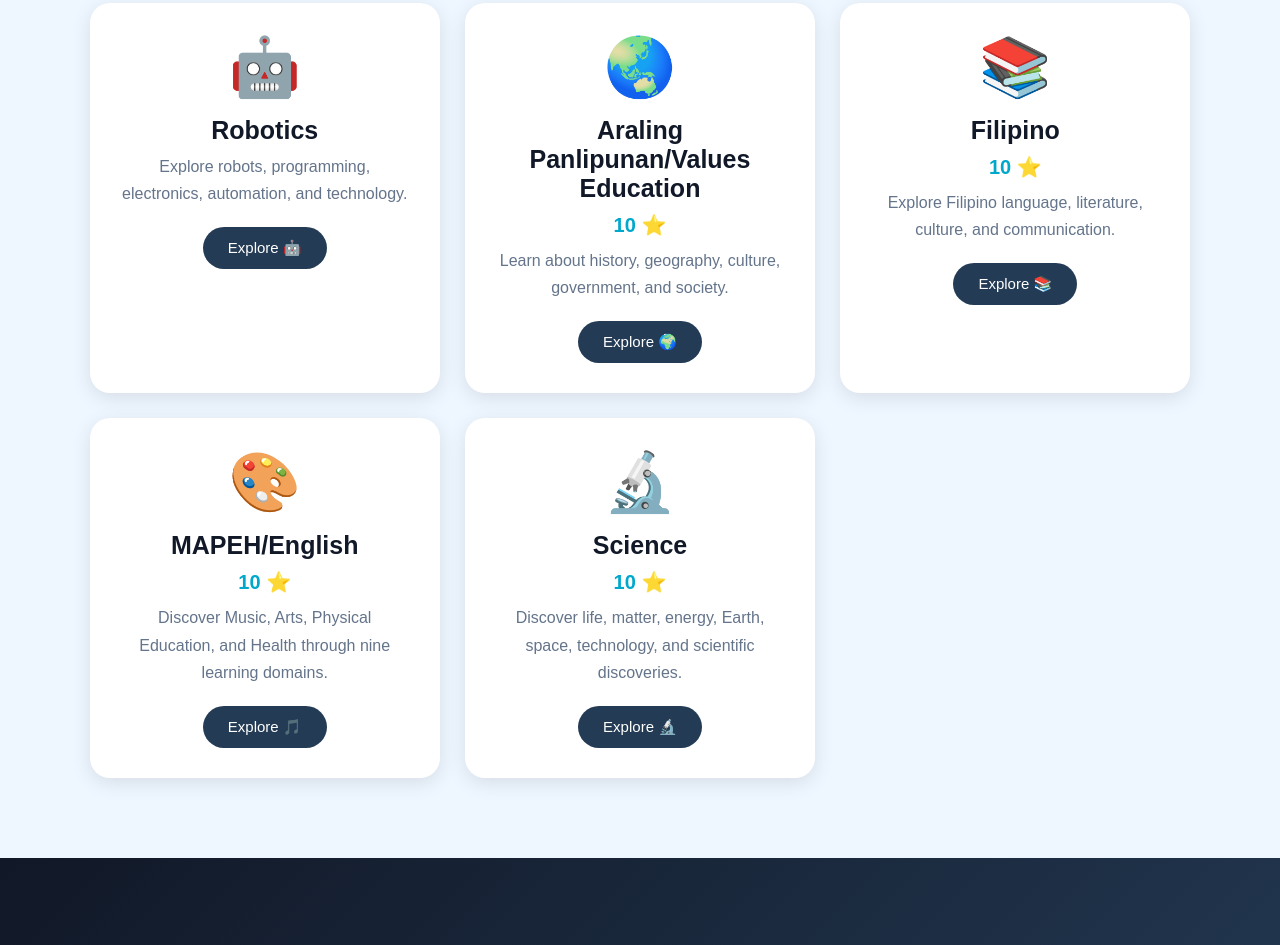
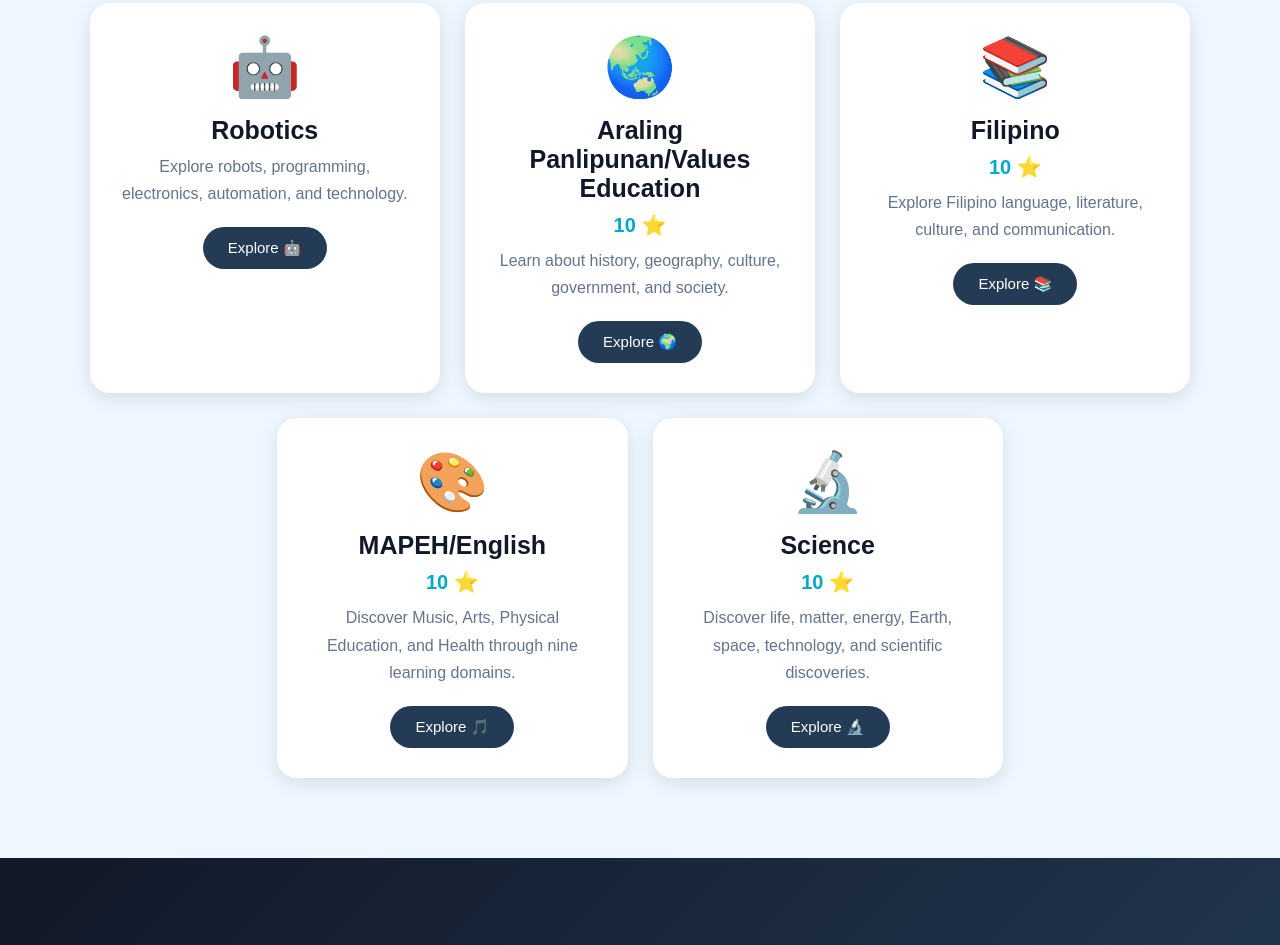
Before and after one commit to JusTechForgIN/Patchbreaker, a plain HTML site: page index.html in a window 1280 px wide. Shown: the part 1574-2519 px from the top of the page. Drawn offline with Linux system fonts and the light colour scheme.

Commit message:
Update index.html

```diff
--- a/index.html
+++ b/index.html
@@ -817,6 +817,23 @@
 
       .safety {
         margin: 30px 20px;
+      }
+    }
+
+
+    /* CENTER THE LAST TWO SUBJECT CARDS */
+    @media (min-width: 769px) {
+      .subjects-container {
+        grid-template-columns: repeat(6, minmax(0, 1fr));
+      }
+      .subject-card {
+        grid-column: span 2;
+      }
+      .subject-card:nth-child(4) {
+        grid-column: 2 / span 2;
+      }
+      .subject-card:nth-child(5) {
+        grid-column: 4 / span 2;
       }
     }
 
```
